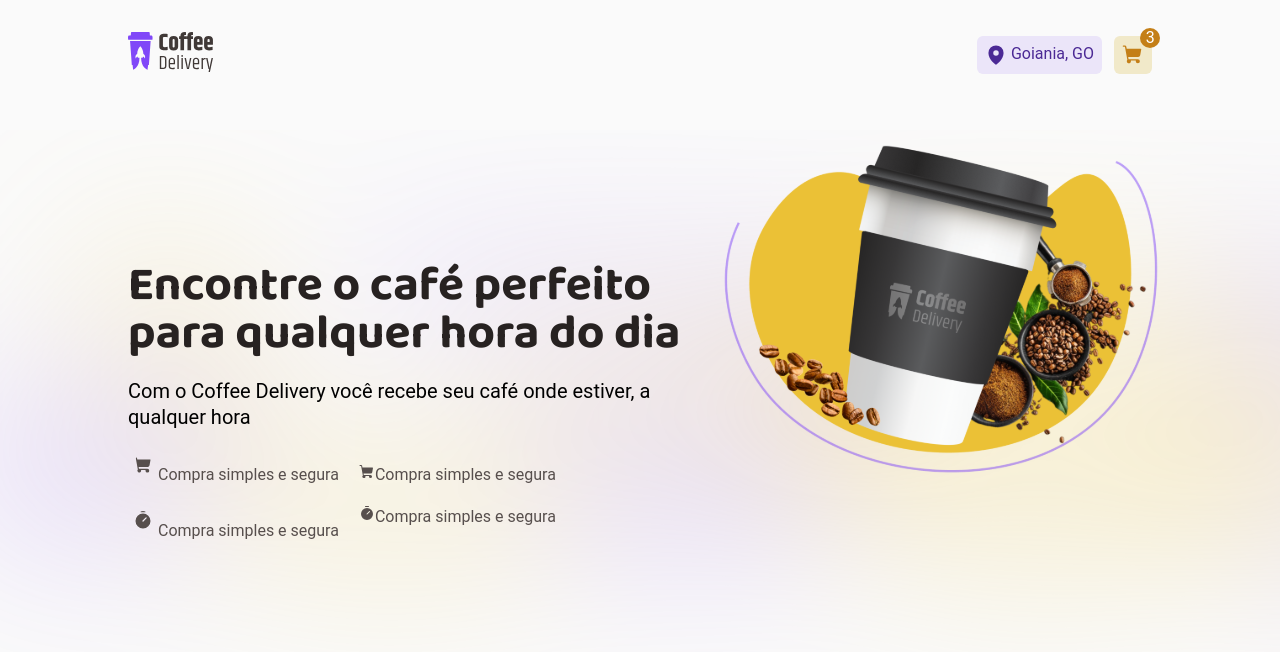
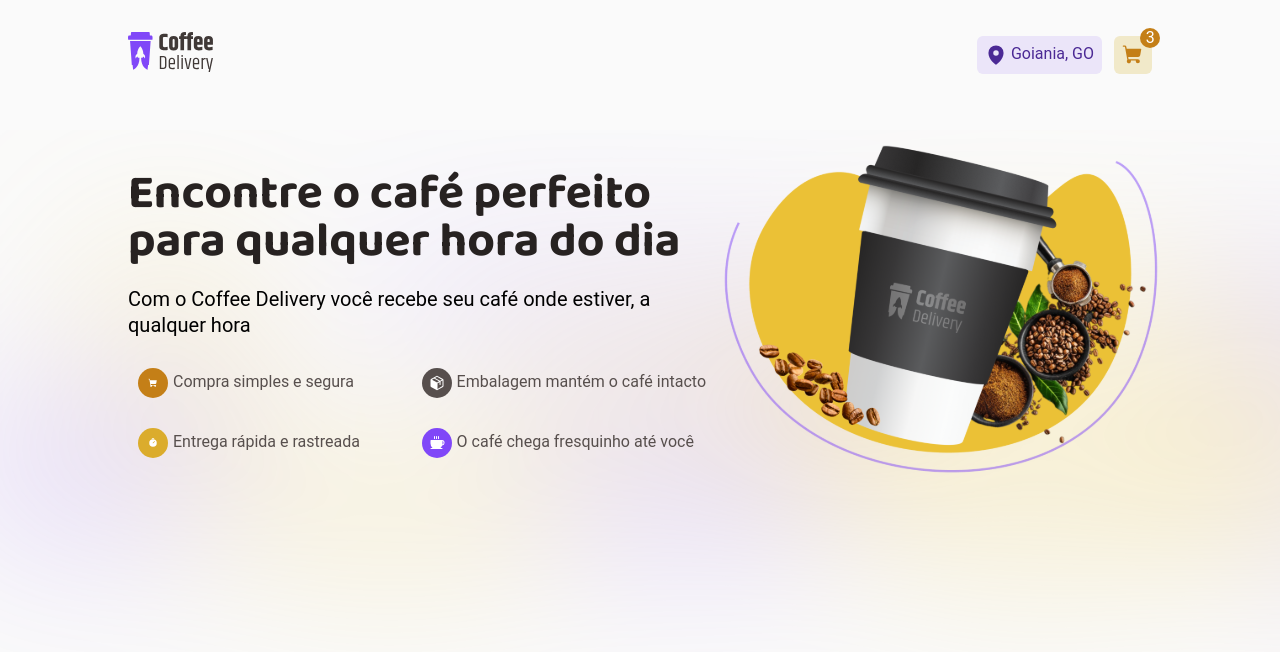
Before and after one commit to adventureandre/Coffee-Delivery, a React (Vite) app: page / in a window 1280 px wide. Shown: the top 652 px of the page. Built offline with nearby package versions, Linux system fonts and the light colour scheme.

Commit message:
feat: creating and stylizing  title of the main page

```diff
--- a/src/pages/Home/index.tsx
+++ b/src/pages/Home/index.tsx
@@ -1,4 +1,5 @@
-import { ShoppingCart, Timer } from 'phosphor-react'
+import { Coffee, Package } from 'phosphor-react'
+import { useTheme } from 'styled-components'
 
 import {
   Conteiner,
@@ -10,6 +11,8 @@ import {
 } from './styles.ts'
 
 export function Home() {
+  const theme = useTheme()
+
   return (
     <Conteiner>
       <IntoTitle>
@@ -23,22 +26,33 @@ export function Home() {
         <IntoItens>
           <div>
             <span>
-              <IntoIconShop weight="fill" size={16} />
+              <div style={{ backgroundColor: theme.colors['yellow-dark'] }}>
+                <IntoIconShop weight="fill" size={16} />
+              </div>
               Compra simples e segura
             </span>
+
             <span>
-              <IntoIconTimer weight="fill" size={16} />
-              Compra simples e segura
+              <div style={{ backgroundColor: theme.colors.yellow }}>
+                <IntoIconTimer weight="fill" size={16} />
+              </div>
+              Entrega rápida e rastreada
             </span>
           </div>
+
           <div>
             <span>
-              <ShoppingCart weight="fill" size={16} />
-              Compra simples e segura
+              <div style={{ backgroundColor: theme.colors['base-text'] }}>
+                <Package weight="fill" size={16} />
+              </div>
+              Embalagem mantém o café intacto
             </span>
+
             <span>
-              <Timer weight="fill" size={16} />
-              Compra simples e segura
+              <div style={{ backgroundColor: theme.colors.purple }}>
+                <Coffee weight="fill" size={16} />
+              </div>
+              O café chega fresquinho até você
             </span>
           </div>
         </IntoItens>
--- a/src/pages/Home/styles.ts
+++ b/src/pages/Home/styles.ts
@@ -16,8 +16,7 @@ export const Conteiner = styled.main`
   background-size: cover;
 `
 export const IntoTitle = styled.div`
-  display: flex;
-  justify-content: center;
+padding-top: 30px;
 
   ${mixins.fonts.titleM}
 
@@ -42,9 +41,32 @@ export const IntoItens = styled.div`
 
   display: flex;
   flex-direction: row;
+  justify-content: space-between;
+
+  div{
+    display: flex;
+    flex-direction: column;
+   align-items: flex-start;
+    padding: 5px;
+  }
 
   span {
     ${mixins.fonts.textM}
+    display: flex;
+    gap: 5px;
+    justify-content: center;
+    align-items: center;
+    padding: 5px;
+
+    div{
+      width: 30px;
+      height: 30px;
+      border-radius: 100%;
+      color: #fff;
+      display: flex;
+      align-items: center;
+      justify-content: center;
+    }
   }
 `
 
```
